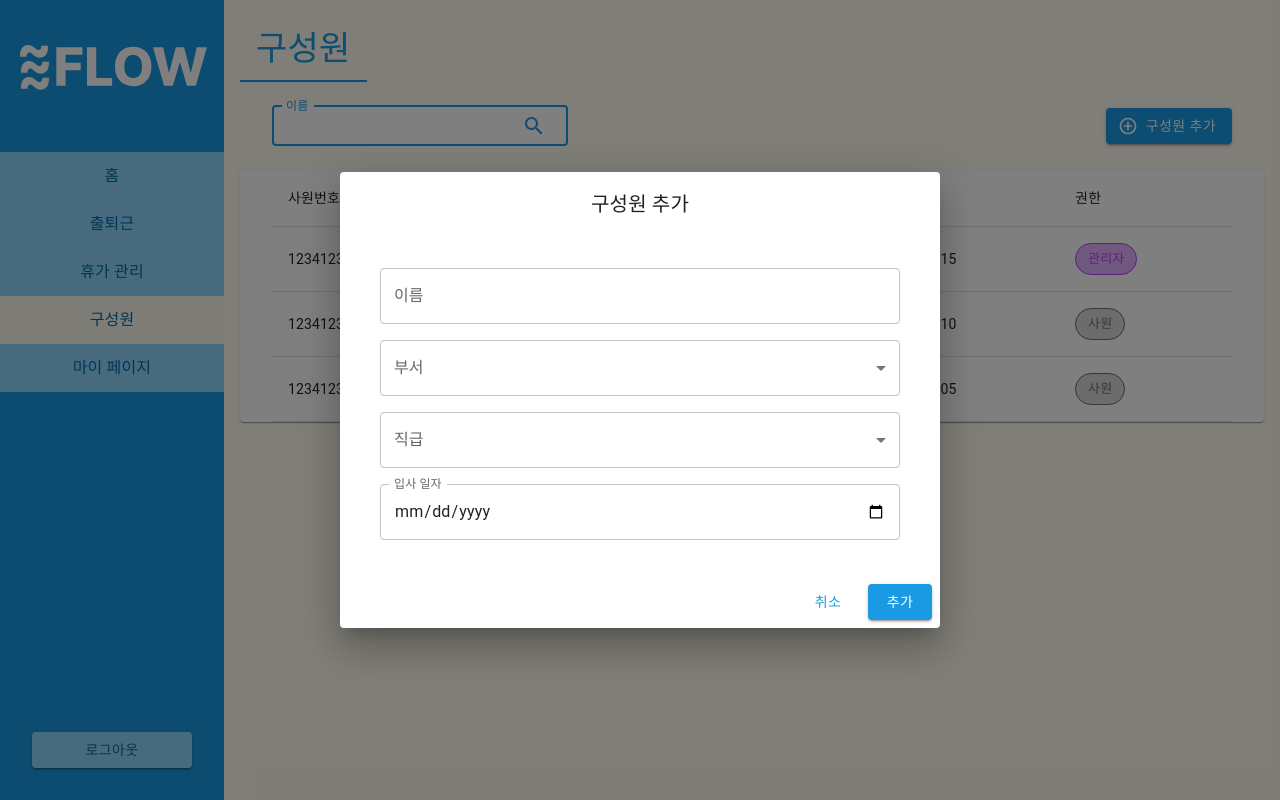
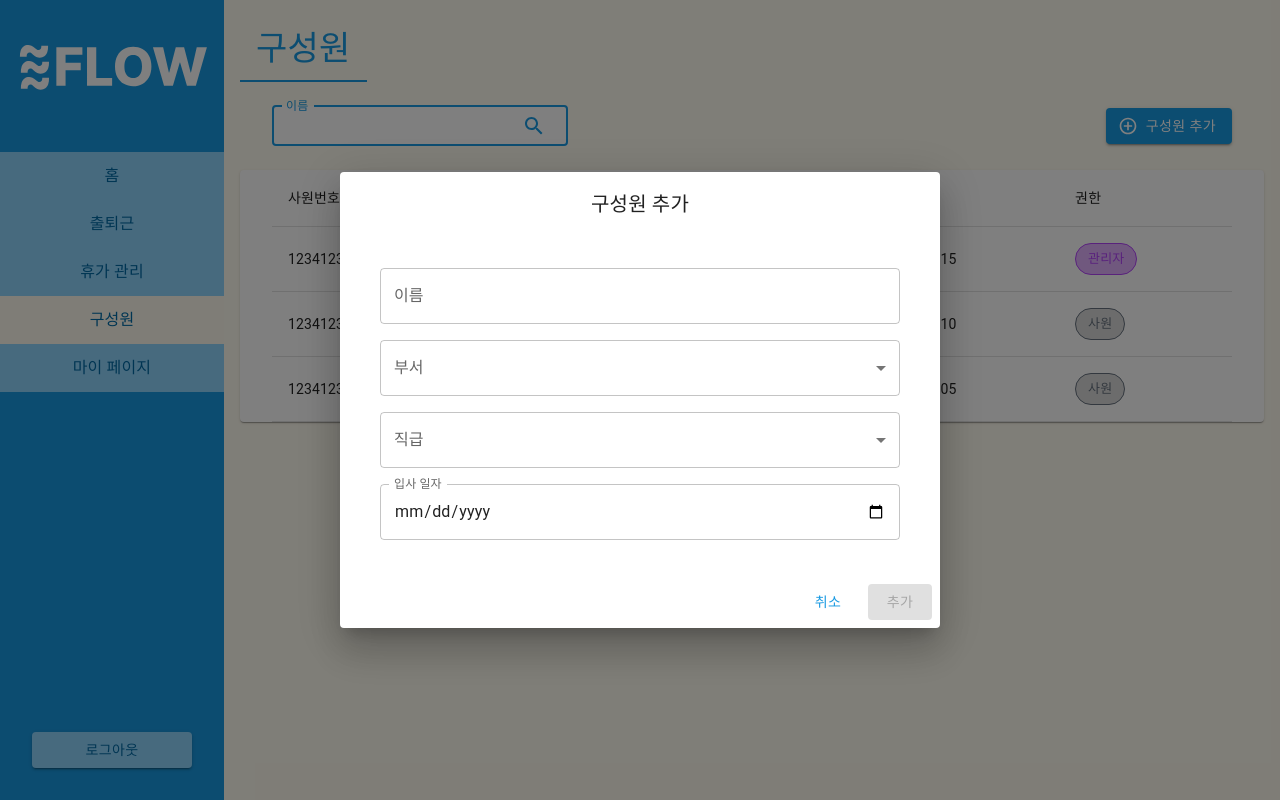
Before and after one commit to Fly-Flow/Flow-FE, a Next.js app: page /employees in a window 1280 px wide. Both pictures are taken after a click on the button "구성원 추가". Built offline with nearby package versions, Linux system fonts and the light colour scheme.

Commit message:
feat: add validate function

```diff
--- a/src/components/Employees/index.tsx
+++ b/src/components/Employees/index.tsx
@@ -69,6 +69,13 @@ const Employees: React.FC = (props) => {
 
   const closeDialog = () => {
     setEmployeesDialog(false);
+    setNewEmployee({
+      name: "",
+      department: "",
+      position: "",
+      joinDate: "",
+      employeeNumber: "",
+    });
   };
 
   const handleInputChange = (e: React.ChangeEvent<HTMLInputElement>) => {
@@ -89,6 +96,21 @@ const Employees: React.FC = (props) => {
   };
 
   const addNewEmployee = () => {
+    const nameRegex = /^[^\s]{2,}$/;
+    if (!nameRegex.test(newEmployee.name)) {
+      alert("이름은 공백 없이 2글자 이상이어야 합니다.");
+      return;
+    }
+
+    const dateRegex = /^\d{4}-\d{2}-\d{2}$/;
+    if (
+      !dateRegex.test(newEmployee.joinDate) ||
+      isNaN(new Date(newEmployee.joinDate).getTime())
+    ) {
+      alert("입사 일자가 유효하지 않습니다.");
+      return;
+    }
+
     const newEmployeeNumber = generateEmployeeNumber(); // 자동 사원 번호 생성
     const newEmp = {
       ...newEmployee,
@@ -215,7 +237,16 @@ const Employees: React.FC = (props) => {
         </DialogContent>
         <DialogActions>
           <Button onClick={closeDialog}>취소</Button>
-          <Button onClick={addNewEmployee} variant="contained">
+          <Button
+            onClick={addNewEmployee}
+            variant="contained"
+            disabled={
+              !newEmployee.name ||
+              !newEmployee.department ||
+              !newEmployee.position ||
+              !newEmployee.joinDate
+            }
+          >
             추가
           </Button>
         </DialogActions>
```
